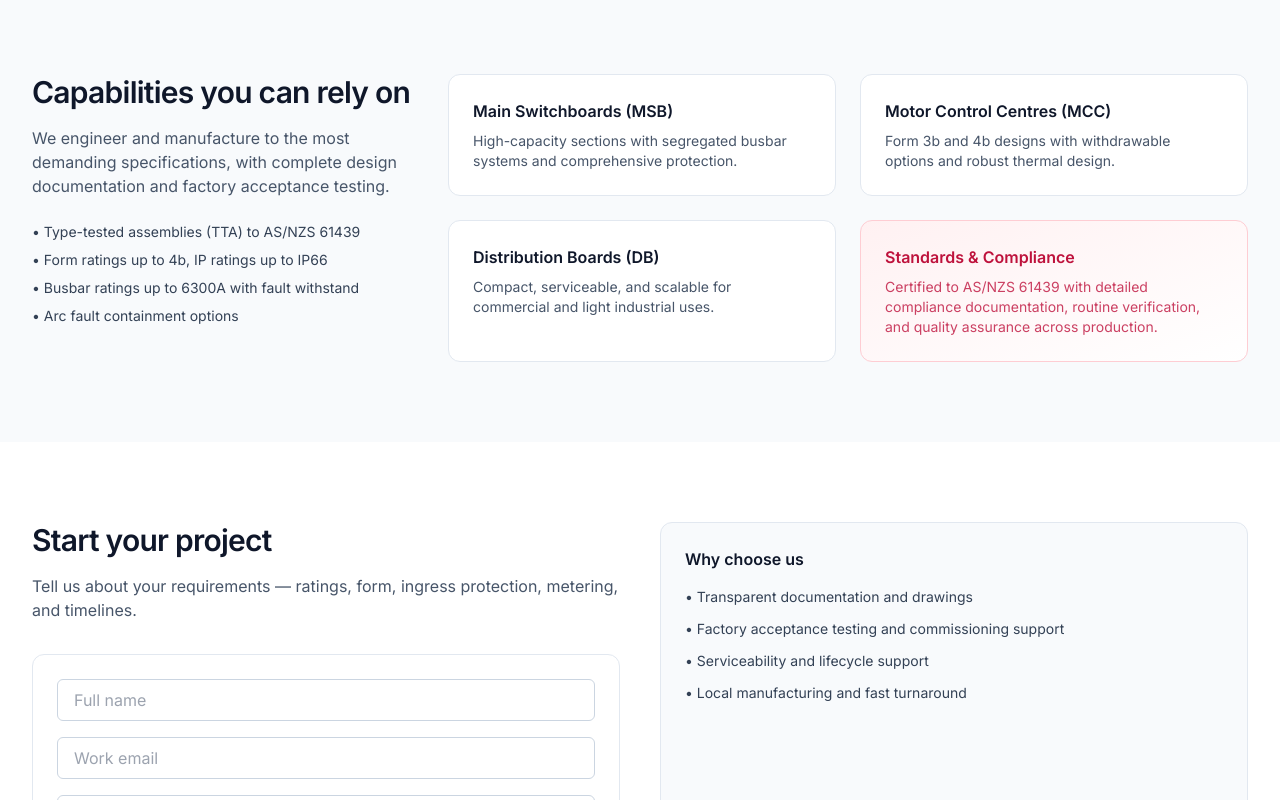
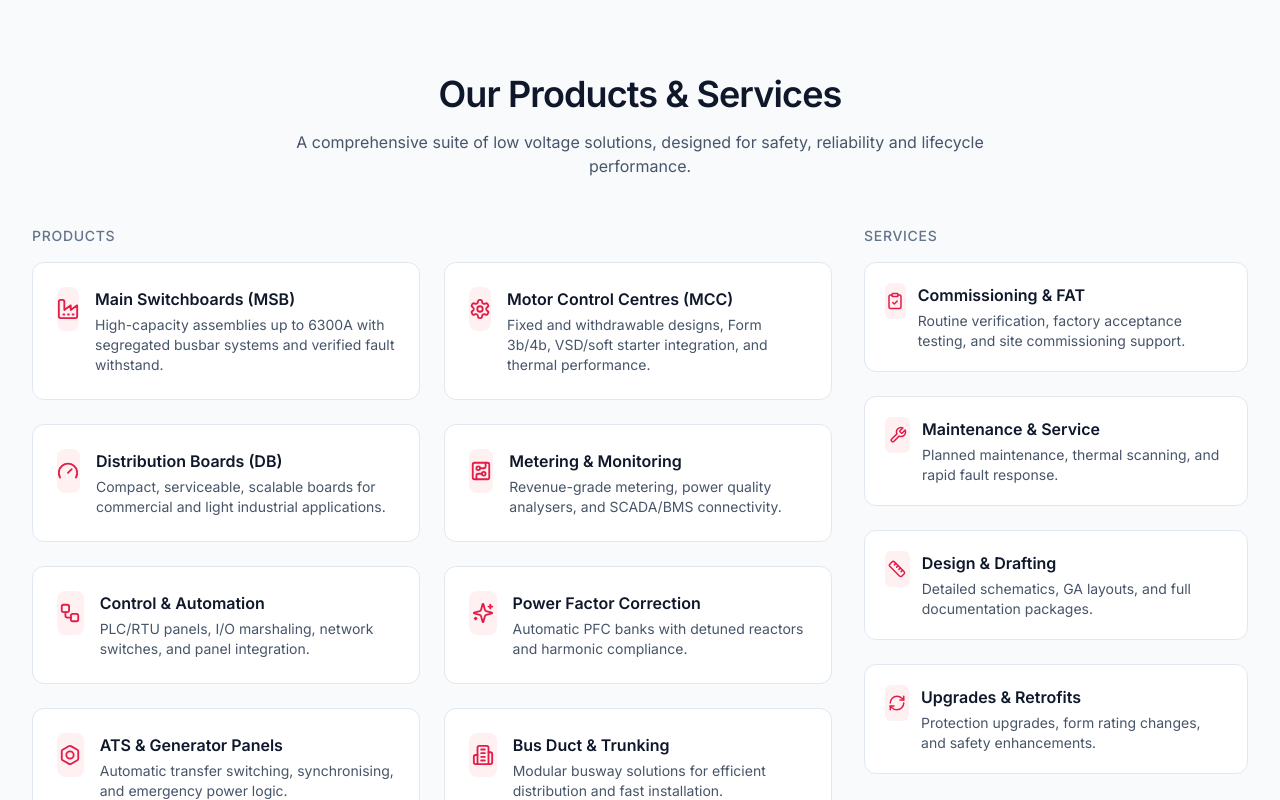
Before and after one commit to django-nerd/frontend-repo_lme5h60g_rqe3dj, a React (Vite) app: page / in a window 1280 px wide. Shown: the part 1240-2040 px from the top of the page. Built offline with nearby package versions, Linux system fonts and the light colour scheme; a web font is replaced by a local one.

Commit message:
Update project prj_lme5h60g - 2025-11-18T08:09:08.756Z

```diff
--- a/src/App.jsx
+++ b/src/App.jsx
@@ -2,6 +2,7 @@ import Navbar from './components/Navbar'
 import Hero from './components/Hero'
 import Features from './components/Features'
 import Showcase from './components/Showcase'
+import ProductsServices from './components/ProductsServices'
 import Contact from './components/Contact'
 
 function App() {
@@ -11,6 +12,7 @@ function App() {
       <main>
         <Hero />
         <Features />
+        <ProductsServices />
         <Showcase />
         <Contact />
         <footer className="py-10 border-t border-slate-200 bg-white" id="quote">
--- a/src/components/Navbar.jsx
+++ b/src/components/Navbar.jsx
@@ -26,8 +26,8 @@ export default function Navbar() {
 
           <nav className="hidden md:flex items-center gap-8">
             <NavLink href="#solutions">Solutions</NavLink>
+            <NavLink href="#products">Products</NavLink>
             <NavLink href="#capabilities">Capabilities</NavLink>
-            <NavLink href="#standards">Standards</NavLink>
             <NavLink href="#contact">Contact</NavLink>
             <a
               href="#quote"
@@ -51,8 +51,8 @@ export default function Navbar() {
         <div className="md:hidden border-t border-slate-200/70">
           <div className="px-4 py-3 space-y-3 bg-white">
             <NavLink href="#solutions">Solutions</NavLink>
+            <NavLink href="#products">Products</NavLink>
             <NavLink href="#capabilities">Capabilities</NavLink>
-            <NavLink href="#standards">Standards</NavLink>
             <NavLink href="#contact">Contact</NavLink>
             <a
               href="#quote"
--- /dev/null
+++ b/src/components/ProductsServices.jsx
@@ -0,0 +1,110 @@
+import { motion } from 'framer-motion'
+import { Factory, Settings, Gauge, CircuitBoard, Workflow, Sparkles, Bolt, Building2, Wrench, ClipboardCheck, Ruler, RefreshCw } from 'lucide-react'
+
+const products = [
+  { icon: Factory, title: 'Main Switchboards (MSB)', desc: 'High-capacity assemblies up to 6300A with segregated busbar systems and verified fault withstand.' },
+  { icon: Settings, title: 'Motor Control Centres (MCC)', desc: 'Fixed and withdrawable designs, Form 3b/4b, VSD/soft starter integration, and thermal performance.' },
+  { icon: Gauge, title: 'Distribution Boards (DB)', desc: 'Compact, serviceable, scalable boards for commercial and light industrial applications.' },
+  { icon: CircuitBoard, title: 'Metering & Monitoring', desc: 'Revenue-grade metering, power quality analysers, and SCADA/BMS connectivity.' },
+  { icon: Workflow, title: 'Control & Automation', desc: 'PLC/RTU panels, I/O marshaling, network switches, and panel integration.' },
+  { icon: Sparkles, title: 'Power Factor Correction', desc: 'Automatic PFC banks with detuned reactors and harmonic compliance.' },
+  { icon: Bolt, title: 'ATS & Generator Panels', desc: 'Automatic transfer switching, synchronising, and emergency power logic.' },
+  { icon: Building2, title: 'Bus Duct & Trunking', desc: 'Modular busway solutions for efficient distribution and fast installation.' }
+]
+
+const services = [
+  { icon: ClipboardCheck, title: 'Commissioning & FAT', desc: 'Routine verification, factory acceptance testing, and site commissioning support.' },
+  { icon: Wrench, title: 'Maintenance & Service', desc: 'Planned maintenance, thermal scanning, and rapid fault response.' },
+  { icon: Ruler, title: 'Design & Drafting', desc: 'Detailed schematics, GA layouts, and full documentation packages.' },
+  { icon: RefreshCw, title: 'Upgrades & Retrofits', desc: 'Protection upgrades, form rating changes, and safety enhancements.' }
+]
+
+const container = {
+  hidden: { opacity: 0 },
+  show: {
+    opacity: 1,
+    transition: { staggerChildren: 0.06, delayChildren: 0.1 }
+  }
+}
+
+const item = {
+  hidden: { opacity: 0, y: 12 },
+  show: { opacity: 1, y: 0, transition: { duration: 0.45, ease: [0.2, 0.8, 0.2, 1] } }
+}
+
+export default function ProductsServices() {
+  return (
+    <section id="products" className="py-20 bg-slate-50">
+      <div className="mx-auto max-w-7xl px-4 sm:px-6 lg:px-8">
+        <div className="text-center max-w-3xl mx-auto">
+          <h2 className="text-3xl md:text-4xl font-semibold tracking-tight text-slate-900">Our Products & Services</h2>
+          <p className="mt-4 text-slate-600">A comprehensive suite of low voltage solutions, designed for safety, reliability and lifecycle performance.</p>
+        </div>
+
+        <div className="mt-12 grid lg:grid-cols-3 gap-8">
+          <div className="lg:col-span-2">
+            <h3 className="text-sm font-medium text-slate-500 uppercase tracking-wider">Products</h3>
+            <motion.div
+              variants={container}
+              initial="hidden"
+              whileInView="show"
+              viewport={{ once: true, amount: 0.2 }}
+              className="mt-4 grid grid-cols-1 sm:grid-cols-2 gap-6"
+            >
+              {products.map(({ icon: Icon, title, desc }) => (
+                <motion.div
+                  key={title}
+                  variants={item}
+                  whileHover={{ y: -4, scale: 1.01 }}
+                  className="group relative overflow-hidden rounded-xl border border-slate-200 bg-white p-6 transition-all hover:shadow-lg"
+                >
+                  <div className="absolute inset-0 bg-gradient-to-br from-rose-50/0 to-rose-100/0 opacity-0 group-hover:opacity-100 transition-opacity" />
+                  <div className="relative flex items-start gap-4">
+                    <div className="h-11 w-11 rounded-lg bg-rose-50 text-rose-600 flex items-center justify-center group-hover:bg-rose-100 transition-colors">
+                      <Icon size={22} />
+                    </div>
+                    <div>
+                      <h4 className="font-semibold text-slate-900">{title}</h4>
+                      <p className="mt-1 text-sm text-slate-600">{desc}</p>
+                    </div>
+                  </div>
+                </motion.div>
+              ))}
+            </motion.div>
+          </div>
+
+          <div className="lg:col-span-1">
+            <h3 className="text-sm font-medium text-slate-500 uppercase tracking-wider">Services</h3>
+            <motion.div
+              variants={container}
+              initial="hidden"
+              whileInView="show"
+              viewport={{ once: true, amount: 0.2 }}
+              className="mt-4 grid grid-cols-1 gap-6"
+            >
+              {services.map(({ icon: Icon, title, desc }) => (
+                <motion.div
+                  key={title}
+                  variants={item}
+                  whileHover={{ x: 3 }}
+                  className="group relative overflow-hidden rounded-xl border border-slate-200 bg-white p-5 transition-all hover:shadow-md"
+                >
+                  <div className="absolute inset-0 bg-gradient-to-r from-transparent via-rose-50/0 to-rose-100/0 group-hover:to-rose-100/60 transition-all" />
+                  <div className="relative flex items-start gap-3">
+                    <div className="h-9 w-9 rounded-md bg-rose-50 text-rose-600 flex items-center justify-center group-hover:bg-rose-100 transition-colors">
+                      <Icon size={18} />
+                    </div>
+                    <div>
+                      <h4 className="font-semibold text-slate-900">{title}</h4>
+                      <p className="mt-1 text-sm text-slate-600">{desc}</p>
+                    </div>
+                  </div>
+                </motion.div>
+              ))}
+            </motion.div>
+          </div>
+        </div>
+      </div>
+    </section>
+  )
+}
```
Also changed, not shown: 1 other file (tests, documents, lock files or other folders).
